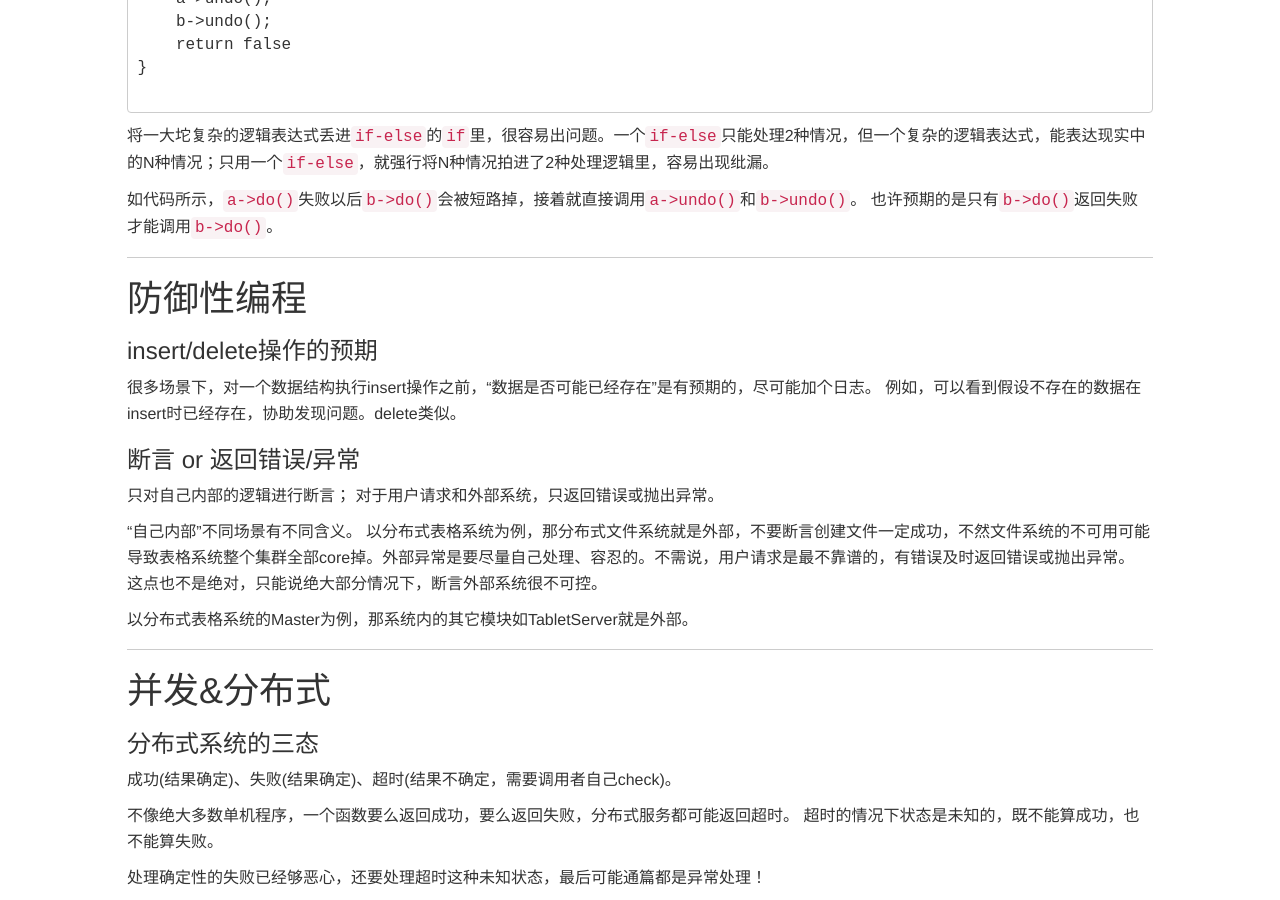
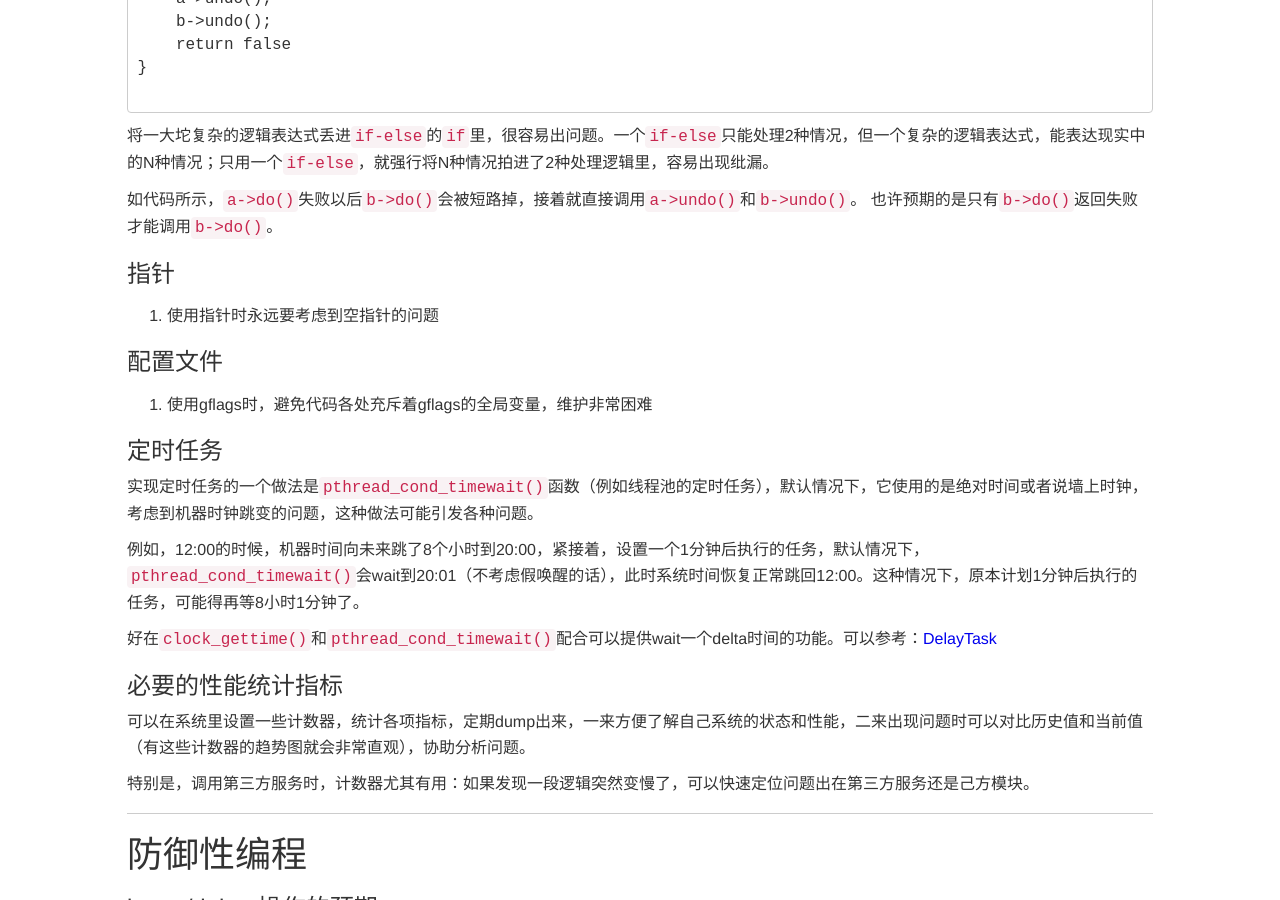
Before and after one commit to taocp/taocp.github.com, a Jekyll site: the page built from _posts/2016-04-10-编程有关的一些思考.md, in a window 1280 px wide and 900 px high, scrolled down 2829 px. Built offline with Jekyll 4.4.1, drawn with Linux system fonts in a browser that asks for light colours; nearby versions of some CDN libraries; library files that are not in the unit come from our copies; comment, search, counter and statistics services are not loaded; some of the changed text lies outside the part shown.

Commit message:
update thinking-in-programming (#3)

```diff
--- a/_posts/2016-04-10-编程有关的一些思考.md
+++ b/_posts/2016-04-10-编程有关的一些思考.md
@@ -125,7 +125,7 @@ categories:
 
 ---
 
-# general(并没有想出合适的名字)
+# 通用原则
 
 ### 外部依赖
 
@@ -151,6 +151,31 @@ if (a->do() && b->do()) {
 
 如代码所示，`a->do()`失败以后`b->do()`会被短路掉，接着就直接调用`a->undo()`和`b->undo()`。
 也许预期的是只有`b->do()`返回失败才能调用`b->do()`。
+
+### 指针
+
+1. 使用指针时永远要考虑到空指针的问题
+
+
+### 配置文件
+
+1. 使用gflags时，避免代码各处充斥着gflags的全局变量，维护非常困难
+
+
+### 定时任务
+
+实现定时任务的一个做法是`pthread_cond_timewait()`函数（例如线程池的定时任务），默认情况下，它使用的是绝对时间或者说墙上时钟，考虑到机器时钟跳变的问题，这种做法可能引发各种问题。
+
+例如，12:00的时候，机器时间向未来跳了8个小时到20:00，紧接着，设置一个1分钟后执行的任务，默认情况下，`pthread_cond_timewait()`会wait到20:01（不考虑假唤醒的话），此时系统时间恢复正常跳回12:00。这种情况下，原本计划1分钟后执行的任务，可能得再等8小时1分钟了。
+
+好在`clock_gettime()`和`pthread_cond_timewait()`配合可以提供wait一个delta时间的功能。可以参考：[DelayTask](https://github.com/baidu/tera/pull/1252)
+
+
+### 必要的性能统计指标
+
+可以在系统里设置一些计数器，统计各项指标，定期dump出来，一来方便了解自己系统的状态和性能，二来出现问题时可以对比历史值和当前值（有这些计数器的趋势图就会非常直观），协助分析问题。
+
+特别是，调用第三方服务时，计数器尤其有用：如果发现一段逻辑突然变慢了，可以快速定位问题出在第三方服务还是己方模块。
 
 
 ---
@@ -237,6 +262,12 @@ master如果相信轻易外部信息，不经自己判断就直接做出决策
 因为已知这种错误是小概率的，遇到后解决掉重启自己的系统即可。当然这里有个前提是自己的系统必须设计为可以随时重启。
 
 
+### 消息通知机制的使用
+
+根据我有限的经验，强依赖“第三方服务绝对不丢消息”的系统，最终会悲剧。
+
+就像再牛逼的存储系统也不敢保证100%的数据可靠性一样，消息只要可以丢，最终一定会丢的，系统设计上需要考虑到这种bad case.
+
 ### 长尾问题
 
 如果依赖一个大型的分布式系统，要考虑到很有可能出现的长尾。
@@ -247,6 +278,8 @@ master如果相信轻易外部信息，不经自己判断就直接做出决策
 
 TODO
 (很多时候，分布式基础设施自身在设计上尽量避免了单点故障带来的影响，实际中发现很多应用程序倒是没能避开最后栽了跟头)
+
+案例：一些增量处理系统、tera增量gc
 
 ---
 
```
Also changed, not shown: other parts of _posts/2016-04-10-编程有关的一些思考.md (+0 -10 lines).
